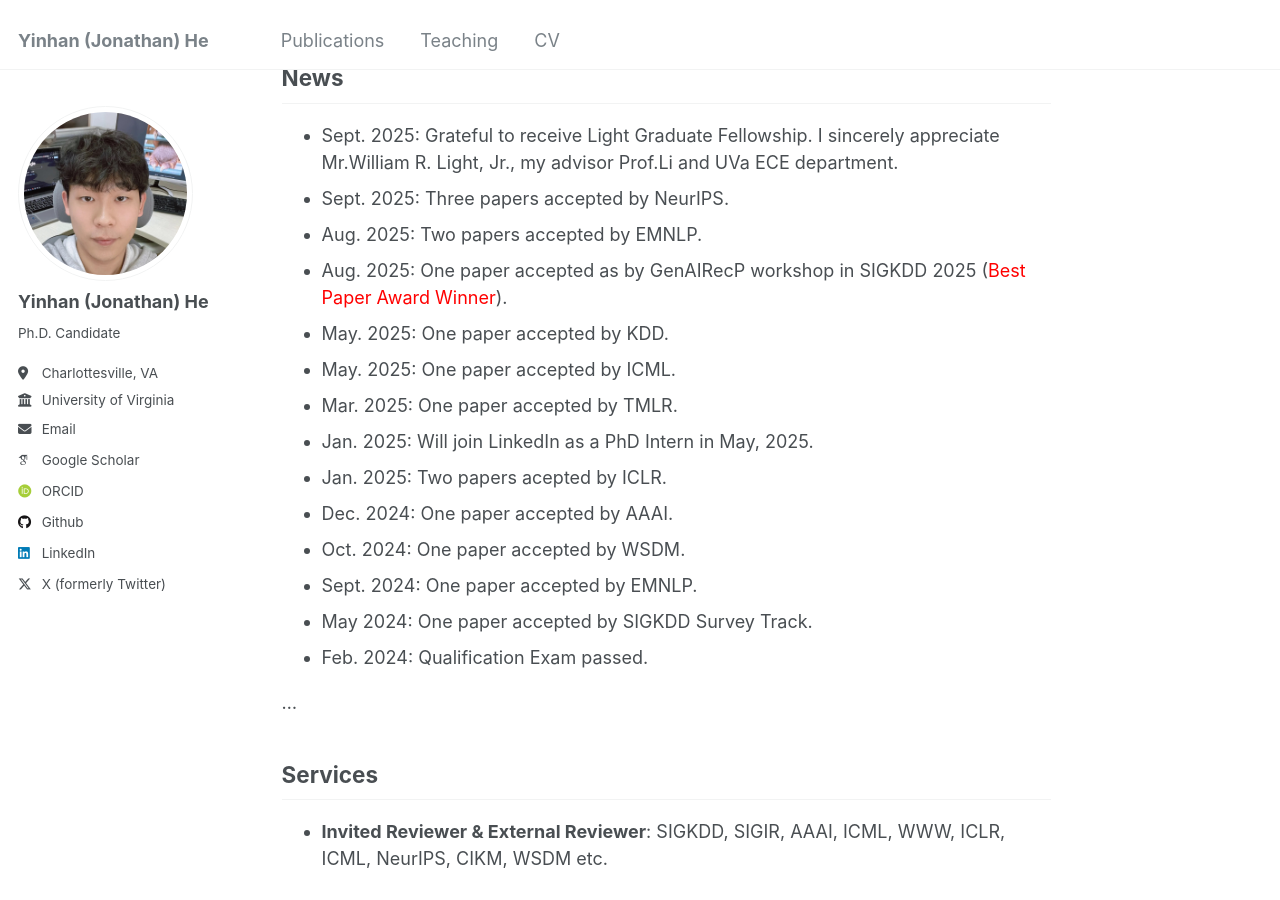
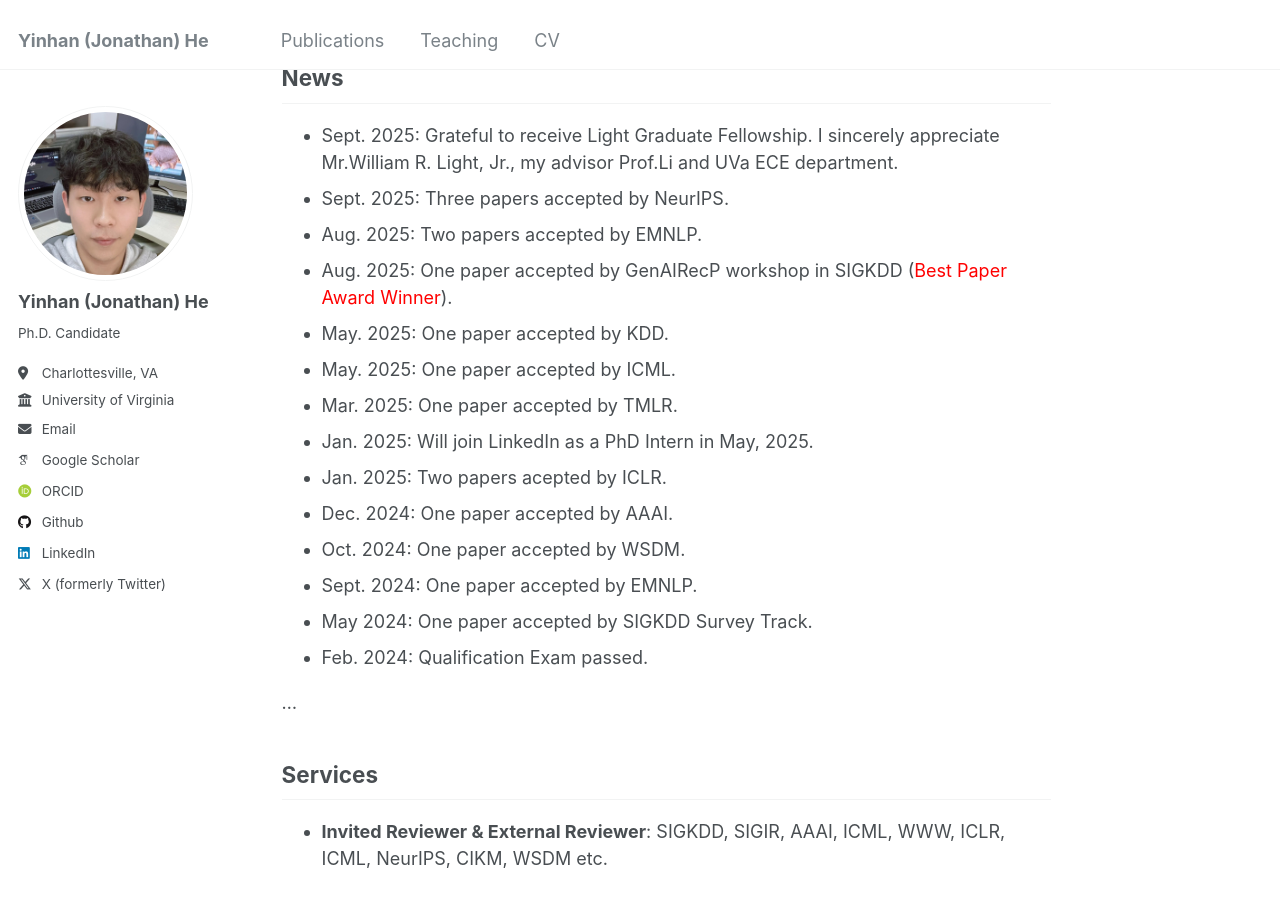
Before and after one commit to YinhanHe123/YinhanHe123.github.io, a Jekyll site: the page built from _pages/about.md, in a window 1280 px wide and 900 px high, scrolled down 541 px. Built offline with Jekyll 4.4.1, drawn with Linux system fonts in a browser that asks for light colours; some web fonts are replaced; a script that is not in the unit is left out.

Commit message:
Fix typo in paper acceptance entry

```diff
--- a/_pages/about.md
+++ b/_pages/about.md
@@ -30,7 +30,7 @@ News
 * Sept. 2025: Grateful to receive Light Graduate Fellowship. I sincerely appreciate Mr.William R. Light, Jr., my advisor Prof.Li and UVa ECE department.
 * Sept. 2025: Three papers accepted by NeurIPS.
 * Aug. 2025: Two papers accepted by EMNLP.
-* Aug. 2025: One paper accepted as by GenAIRecP workshop in SIGKDD 2025 (<font color="red">Best Paper Award Winner</font>).
+* Aug. 2025: One paper accepted by GenAIRecP workshop in SIGKDD (<font color="red">Best Paper Award Winner</font>).
 * May. 2025: One paper accepted by KDD.
 * May. 2025: One paper accepted by ICML.
 * Mar. 2025: One paper accepted by TMLR.
```
